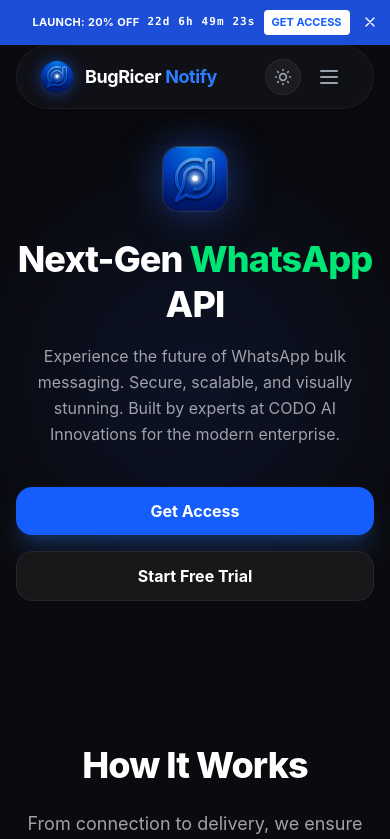
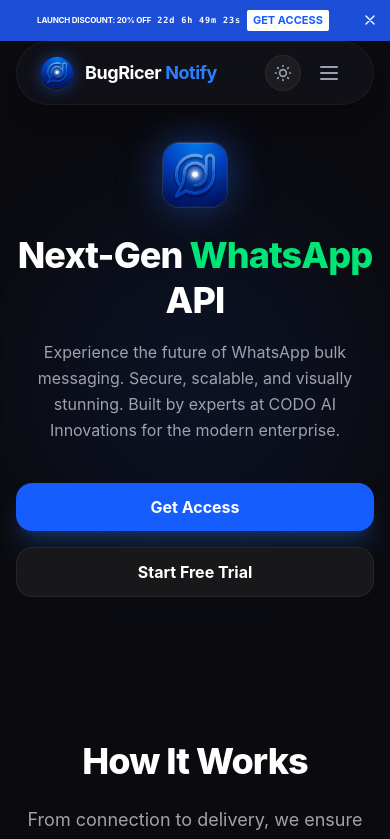
Before and after one commit to marvakt/NotifyLandingPage_task, a React (Vite) app: page / in a window 390 px wide. Shown: the top 839 px of the page. Built offline with nearby package versions, Linux system fonts and the light colour scheme.

Commit message:
fix: perfectly scale mobile banner to single line without cutoffs

```diff
--- a/src/layouts/MainLayout.jsx
+++ b/src/layouts/MainLayout.jsx
@@ -27,18 +27,14 @@
       {showBanner && (
         <div className="bg-[#1D4ED8] text-white text-[11px] sm:text-xs font-bold py-2.5 px-2 sm:px-4 flex justify-between items-center relative z-[60]">
           <div className="flex-1 hidden md:block"></div>
-          <div className="flex flex-wrap items-center gap-x-2 gap-y-1 sm:gap-4 w-full md:w-auto justify-center px-6 sm:px-0 pr-8 sm:pr-0">
-            <span className="font-bold tracking-wide text-center">
-              <span className="hidden sm:inline">LAUNCH DISCOUNT: </span>
-              <span className="sm:hidden">LAUNCH: </span>
-              20% OFF
-            </span>
-            <span className="text-white/30 hidden sm:inline">|</span>
-            <span className="font-mono tracking-widest text-white font-bold text-center">
+          <div className="flex flex-row items-center gap-1.5 sm:gap-4 w-full md:w-auto justify-center px-2 sm:px-0 pr-8 sm:pr-0 overflow-hidden">
+            <span className="font-bold tracking-tight text-[8px] sm:text-xs whitespace-nowrap shrink-0">LAUNCH DISCOUNT: 20% OFF</span>
+            <span className="text-white/30 text-[10px] sm:text-xs shrink-0 hidden sm:inline">|</span>
+            <span className="font-mono tracking-widest text-white font-bold text-[8.5px] sm:text-xs whitespace-nowrap shrink-0">
               {days}d {hours}h {minutes}m {seconds}s
             </span>
-            <span className="text-white/30 hidden sm:inline">|</span>
-            <button className="bg-white text-blue-600 px-2 sm:px-3 py-1 rounded-[4px] text-[10px] sm:text-xs font-bold hover:bg-gray-100 transition-colors">
+            <span className="text-white/30 text-[10px] sm:text-xs shrink-0 hidden sm:inline">|</span>
+            <button className="bg-white text-blue-600 px-1.5 py-0.5 sm:px-3 sm:py-1 rounded-[2px] sm:rounded-[4px] text-[8px] sm:text-xs font-bold hover:bg-gray-100 transition-colors whitespace-nowrap shrink-0">
               GET ACCESS
             </button>
           </div>
```
